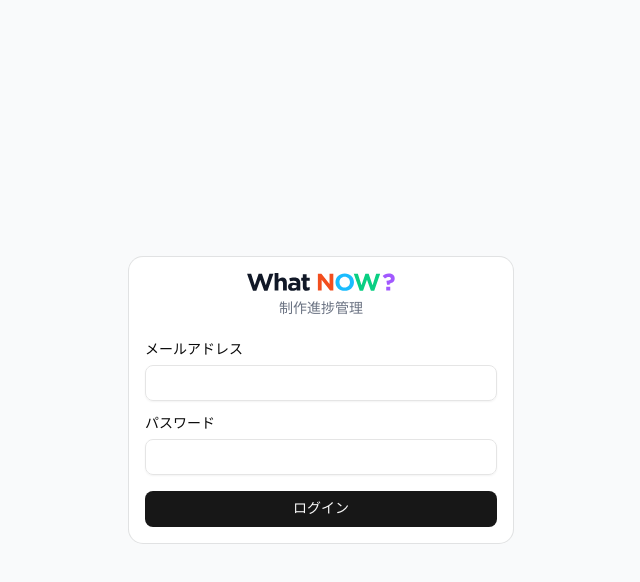
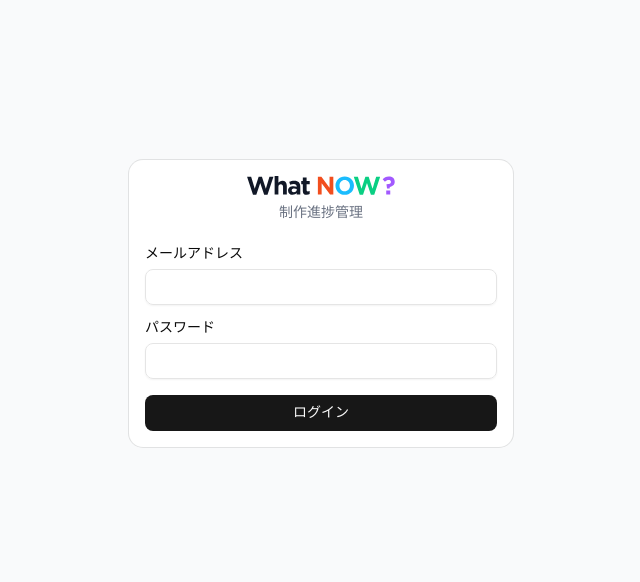
Before and after one commit to kenshinterahsima-web/lp-tracker, a Next.js app: page /login in a window 1280 px wide. Shown: the top 582 px of the page, without its empty margins (319-959 px from the left). Built offline with nearby package versions, Linux system fonts and the light colour scheme.

Commit message:
Add more top spacing to login page

```diff
--- a/app/login/page.tsx
+++ b/app/login/page.tsx
@@ -32,7 +32,7 @@ export default function LoginPage() {
   }
 
   return (
-    <div className="min-h-screen flex items-center justify-center bg-gray-50">
+    <div className="min-h-screen flex items-start justify-center bg-gray-50 pt-40">
       <Card className="w-full max-w-sm">
         <CardHeader className="flex flex-col items-center gap-2 pb-2">
           <Image src="/logo.svg" alt="What NOW?" width={148} height={19} priority />
```
